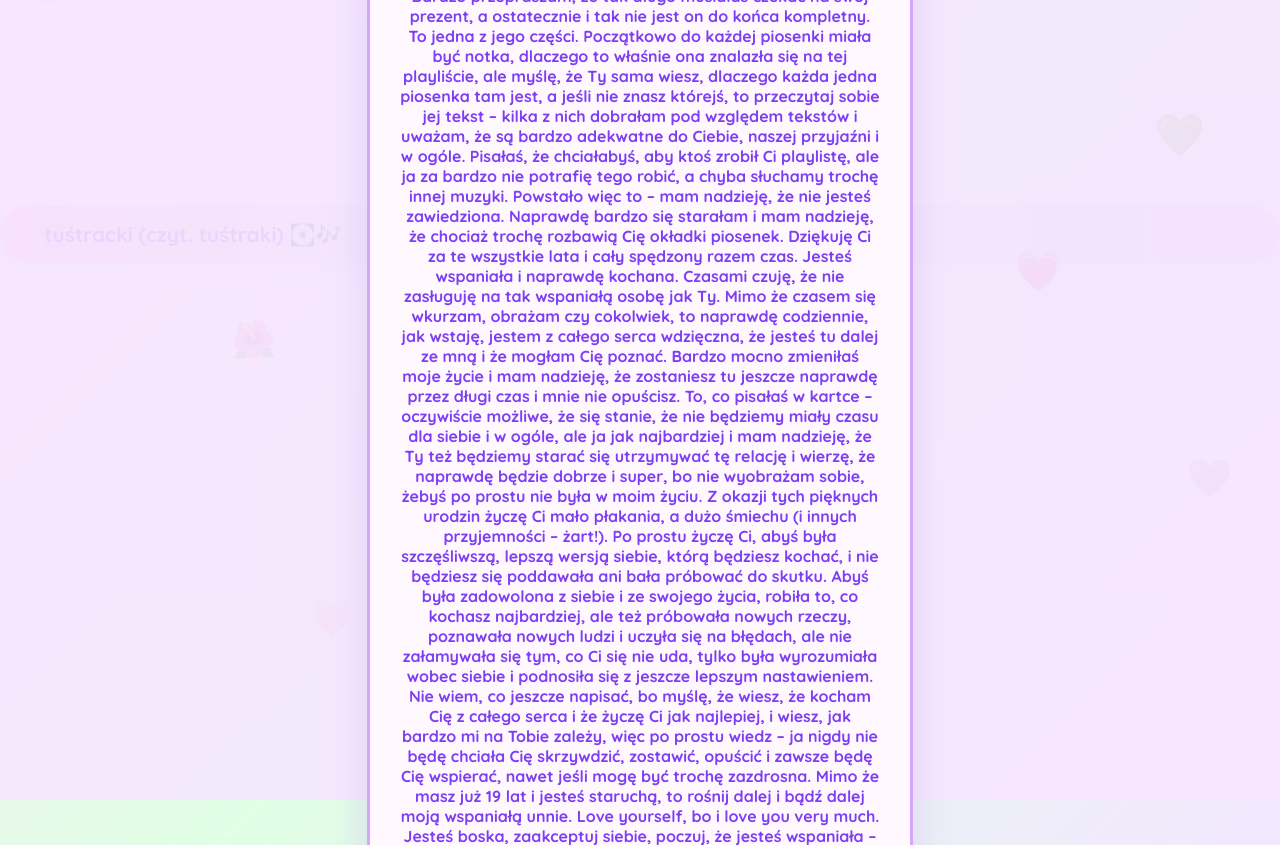
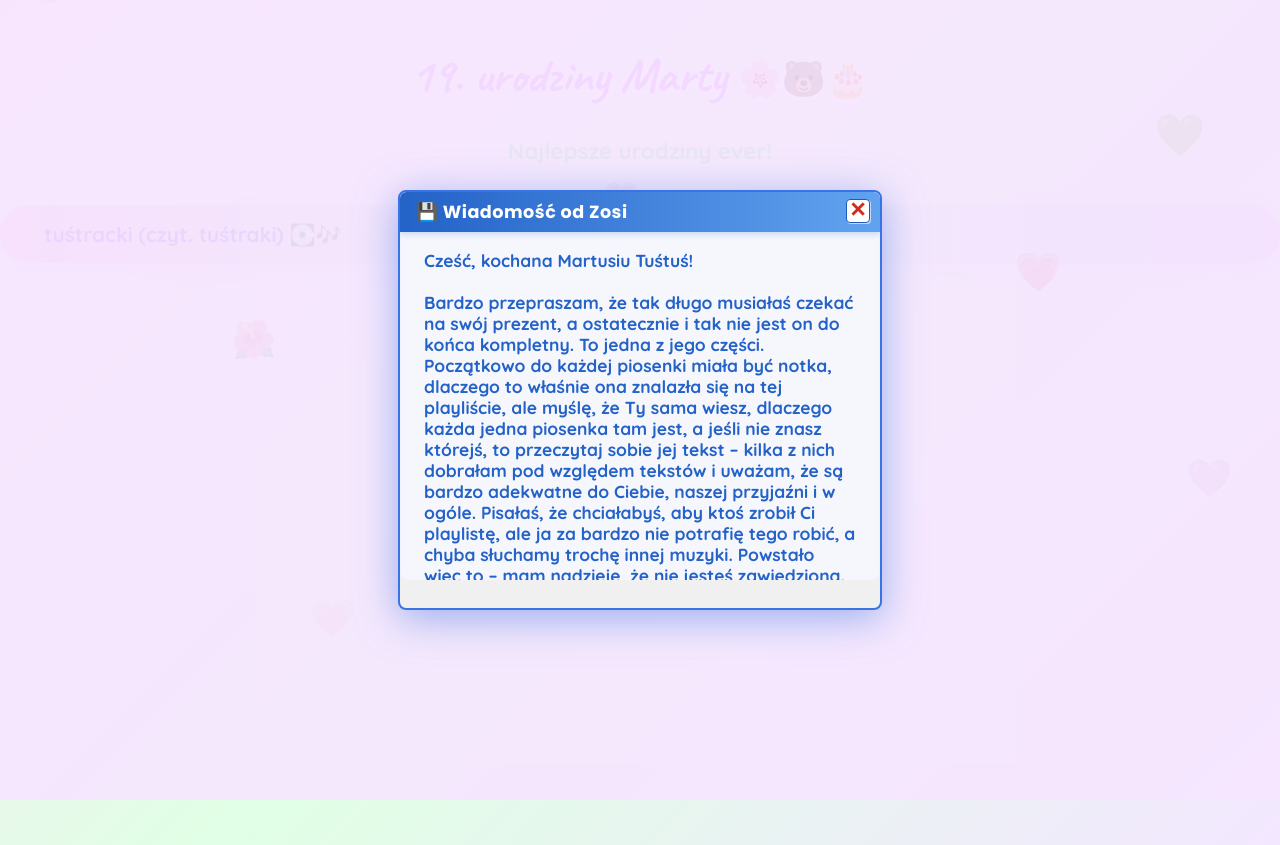
Before and after one commit to panczbam/panczbam, a plain HTML site: page index.html in a window 1280 px wide. Drawn offline with nearby package versions, Linux system fonts and the light colour scheme.

Commit message:
Update style.css

```diff
--- a/style.css
+++ b/style.css
@@ -217,3 +217,80 @@ body {
   width: 100vw; height: 100vh;
   z-index: 0;
 }
+/* ... pozostała zawartość pliku ... */
+
+/* --- OKIENKO RETRO WINDOWS XP --- */
+.modal-content {
+  background: #f0f0f0;
+  border-radius: 8px 8px 8px 8px;
+  padding: 0 0 28px 0;
+  box-shadow: 0 8px 40px #6a90e6aa;
+  max-width: 480px;
+  width: 95vw;
+  text-align: center;
+  position: relative;
+  border: 2.5px solid #3973e5;
+  font-family: 'Quicksand', 'Poppins', cursive;
+  overflow: hidden;
+}
+
+/* Pasek tytułowy XP */
+.xp-titlebar {
+  background: linear-gradient(90deg, #2362c7 0%, #62a3f0 100%);
+  color: #fff;
+  font-family: 'Poppins', Arial, sans-serif;
+  font-size: 1.1em;
+  padding: 7px 36px 7px 16px;
+  text-align: left;
+  border-radius: 6px 6px 0 0;
+  position: relative;
+  font-weight: bold;
+  letter-spacing: 0.5px;
+  user-select: none;
+  box-shadow: 0 2px 6px #1862c933;
+}
+
+.xp-close {
+  position: absolute;
+  right: 10px;
+  top: 7px;
+  width: 22px;
+  height: 22px;
+  background: #fff;
+  border: 1.7px solid #205bba;
+  border-radius: 4px;
+  color: #d12c1a;
+  font-weight: bold;
+  font-size: 1.18em;
+  line-height: 20px;
+  text-align: center;
+  cursor: pointer;
+  box-shadow: 1px 1px 0 #c0d8ff;
+  transition: background 0.18s;
+  z-index: 3;
+}
+.xp-close:hover {
+  background: #ffdede;
+}
+
+/* Treść przewijana */
+.xp-body {
+  max-height: 320px;
+  min-height: 120px;
+  overflow-y: auto;
+  padding: 18px 24px 10px 24px;
+  font-size: 1.09em;
+  color: #2362c7;
+  background: #f6f6fd;
+  border-radius: 0 0 8px 8px;
+  box-shadow: 0 2px 10px #c1d9ff1c inset;
+  text-align: left;
+}
+@media (max-width: 540px){
+  .modal-content { max-width: 99vw; }
+  .xp-body { max-height: 53vh; padding: 12px 7vw 10px 7vw; }
+}
+
+/* Ukryj stary tytuł i przycisk serduszko dla welcome-modal */
+#welcome-modal .retro-title,
+#welcome-modal .heart-btn { display: none !important; }
```
